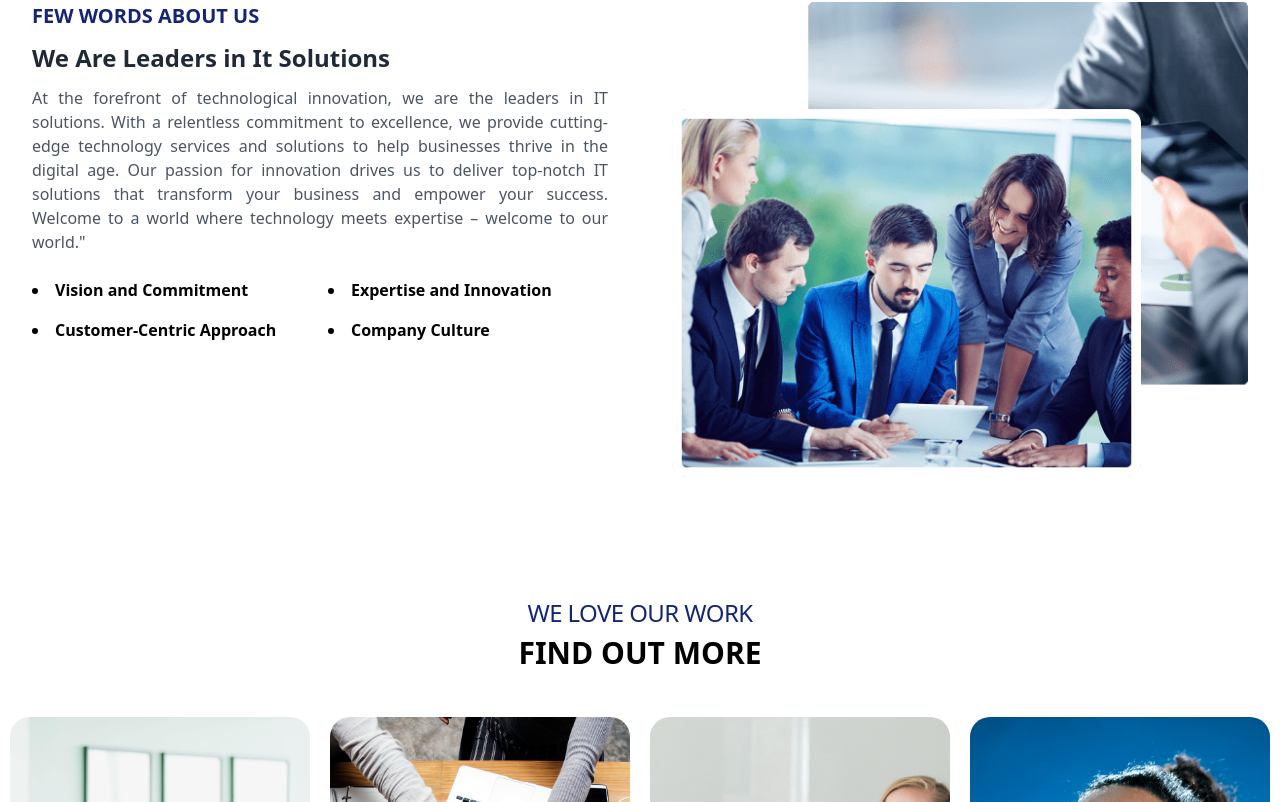
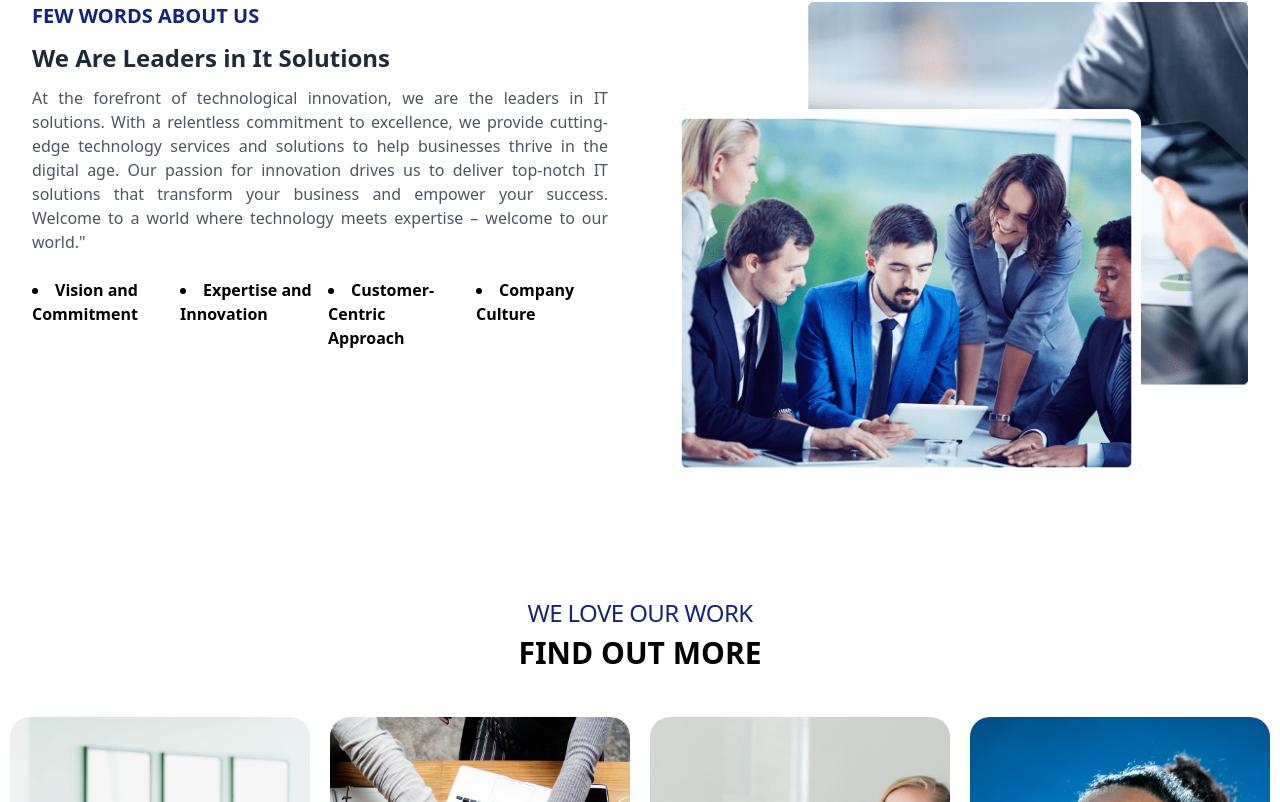
Before and after one commit to JuanPabloDiaz/landingZone, a React (Create React App) app: page / in a window 1280 px wide. Shown: the part 1806-2608 px from the top of the page. Built offline with nearby package versions, Linux system fonts and the light colour scheme.

Commit message:
adding Breakpoints

```diff
--- a/src/components/About.jsx
+++ b/src/components/About.jsx
@@ -3,7 +3,7 @@ export default () => {
     <section name="about" className="py-14">
       <div className="max-w-screen-xl mx-auto px-4 text-gray-600 gap-16 justify-between md:px-8 lg:flex">
         <div>
-          <div className="max-w-xl space-y-3">
+          <div className="max-w-6xl md:max-w-8xl space-y-3">
             <h3 className="text-[#132577] font-semibold text-xl">
               FEW WORDS ABOUT US
             </h3>
@@ -20,8 +20,8 @@ export default () => {
               technology meets expertise – welcome to our world."
             </p>
           </div>
-          <div className="mt-6 max-w-lg lg:max-w-none">
-            <ul className="text-black font-semibold list-disc list-inside grid gap-4 grid-cols-2 grid-rows-2">
+          <div className="mt-6 max-w-lg md:max-w-4xl lg:max-w-none">
+            <ul className="text-black font-semibold list-disc list-inside grid gap-4 grid-cols-2 grid-rows-2 md:grid-cols-4">
               <li className="hover:list-decimal">Vision and Commitment</li>
               <li className="hover:list-decimal">Expertise and Innovation</li>
               <li className="hover:list-decimal">Customer-Centric Approach</li>
@@ -33,7 +33,7 @@ export default () => {
           <img
             src={require("../assets/img/2-aboutUs582.png")}
             alt="about us"
-            className="max-w-xl hidden md:flex "
+            className="max-w-xl w-[400px] lg:w-[600px] hidden md:flex"
           />
         </div>
       </div>
```
